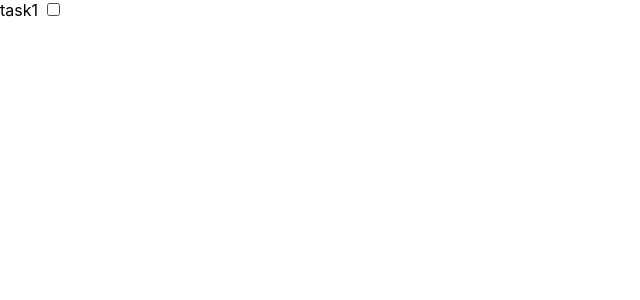
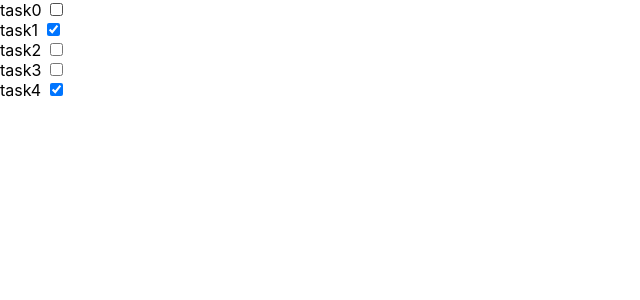
Before and after one commit to NachoCor2007/Cap_StudyMate, a React (Create React App) app in the folder to-do-list/: page / in a window 1280 px wide. Shown: the top 300 px of the page, without its empty margins (0-640 px from the left). Built offline with nearby package versions, Linux system fonts and the light colour scheme.

Commit message:
Saved tasks in an array in the List component.

```diff
--- a/to-do-list/src/App.tsx
+++ b/to-do-list/src/App.tsx
@@ -4,7 +4,7 @@ import List from "./components/List";
 
 function App() {
   return (
-      <List items={[{id: 0, name: "task1", isDone: false}]}/>
+      <List/>
   );
 }
 
--- a/to-do-list/src/components/List.tsx
+++ b/to-do-list/src/components/List.tsx
@@ -2,10 +2,20 @@ import React from 'react';
 import ListProps from "./ListProps";
 import Item from "./Item";
 
-const List: React.FC<ListProps> = ({ items }: ListProps) => {
+let tasks: ListProps = {
+    items: [
+        {id: 0, name: "task0", isDone: false},
+        {id: 1, name: "task1", isDone: true},
+        {id: 2, name: "task2", isDone: false},
+        {id: 3, name: "task3", isDone: false},
+        {id: 4, name: "task4", isDone: true}
+    ]
+}
+
+const List = () => {
     return (
         <div>
-            {items.map(item => (
+            {tasks.items.map(item => (
                 <Item key={item.id} {...item} />
             ))}
         </div>
```
